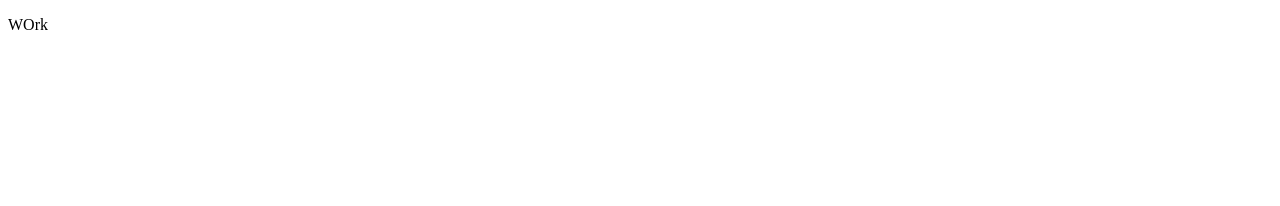
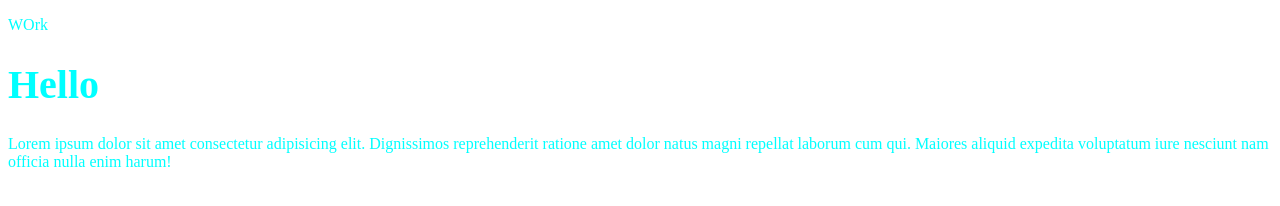
Before and after one commit to ivantolmach96/gittest, a plain HTML site: page index.html in a window 1280 px wide. Drawn offline with Linux system fonts and the light colour scheme.

Commit message:
наши первые изменения

```diff
--- a/index.html
+++ b/index.html
@@ -9,6 +9,7 @@
 </head>
 <body>
     <p>WOrk</p>
-
+<h1>Hello</h1>
+<p>Lorem ipsum dolor sit amet consectetur adipisicing elit. Dignissimos reprehenderit ratione amet dolor natus magni repellat laborum cum qui. Maiores aliquid expedita voluptatum iure nesciunt nam officia nulla enim harum!</p>
 </body>
 </html>
--- a/main.css
+++ b/main.css
@@ -1,3 +1,7 @@
 body{
     font-size: 16px;
+    color: aqua;
 }
+h1{
+    font-size: 40px;
+}
```
